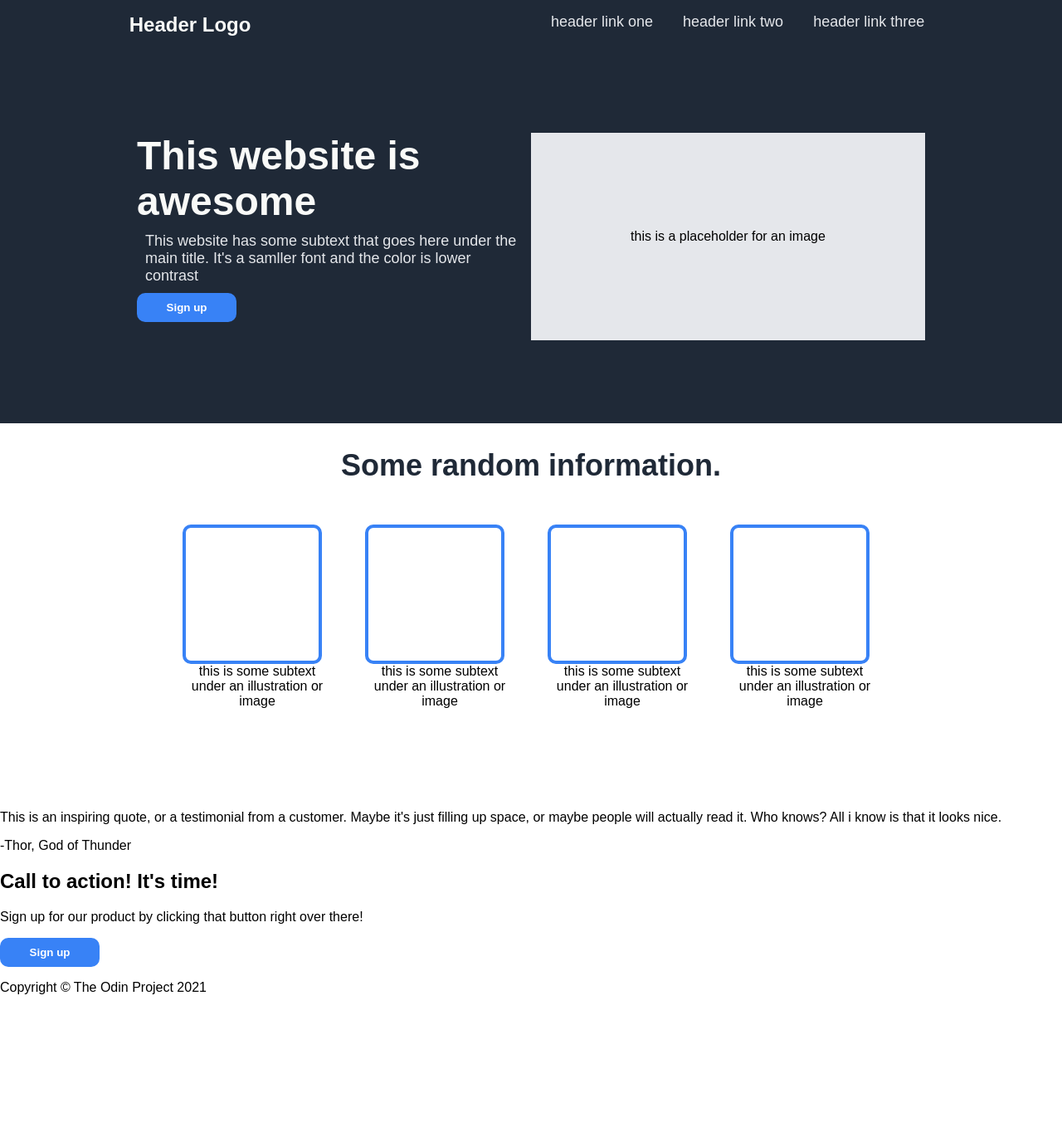
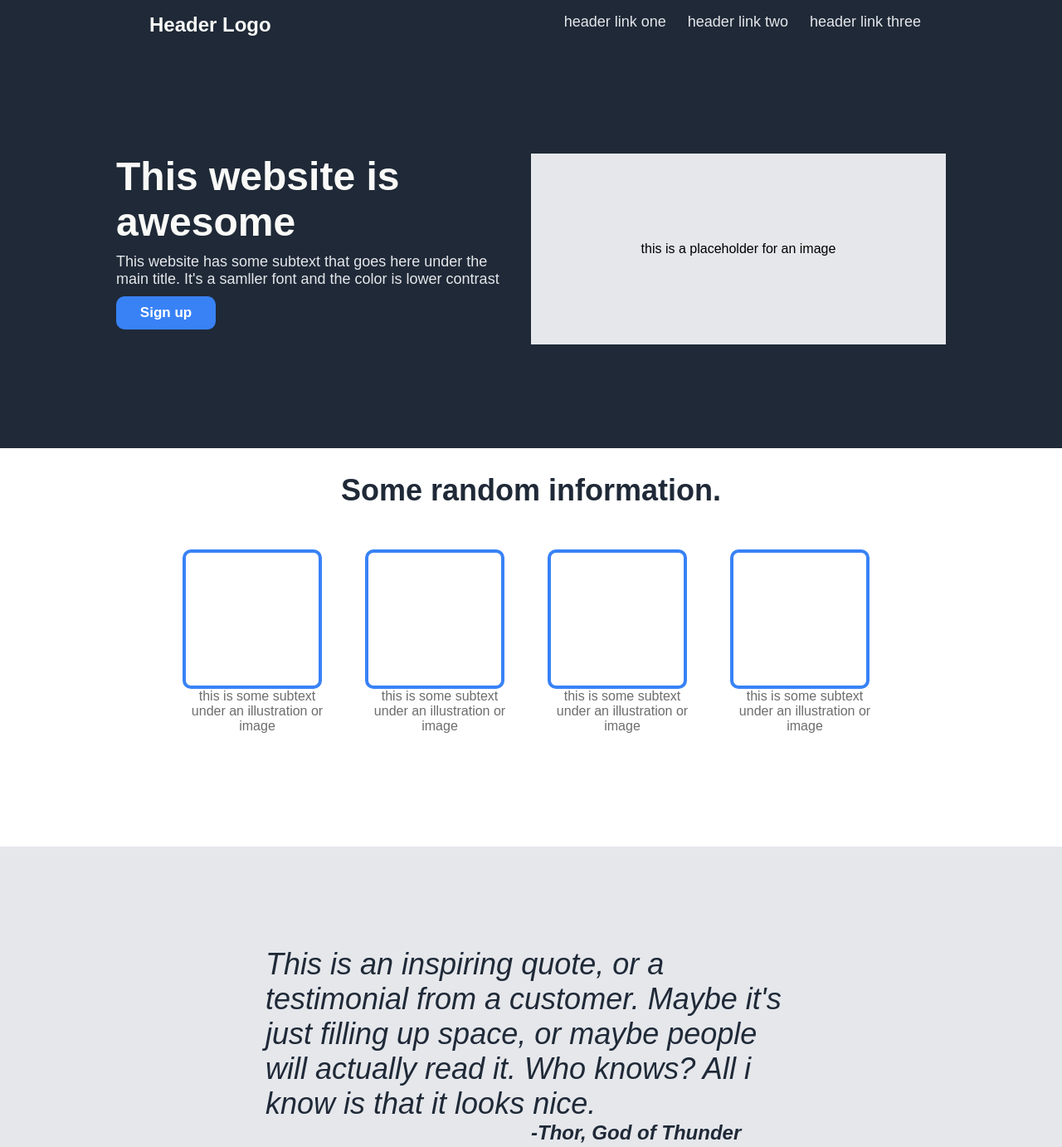
Before and after one commit to GustavoHDeveloper/landing-page, a plain HTML site: page index.html in a window 1280 px wide. Shown: the top 1382 px of the page at 83% size. Before the commit the page ends 1215 px from the top, so only its background shows below. Drawn offline with Linux system fonts and the light colour scheme.

Commit message:
Make some changes in style.css

```diff
--- a/index.html
+++ b/index.html
@@ -60,9 +60,9 @@
 
         <section id="section-three">
             <div class="secThree-content">
-                <p>This is an inspiring quote, or a testimonial from a customer. Maybe it's just filling up space, or
+                <p id="quote">This is an inspiring quote, or a testimonial from a customer. Maybe it's just filling up space, or
                     maybe people will actually read it. Who knows? All i know is that it looks nice.</p>
-                <p>-Thor, God of Thunder</p>
+                <p id="quote-author">-Thor, God of Thunder</p>
             </div>
         </section>
 
@@ -73,7 +73,7 @@
                     <p>Sign up for our product by clicking that button right over there!</p>
                 </div>
                 <div class="fourth-section-button-container">
-                    <button class="signup-button">Sign up</button>
+                    <button class="signup-button" id="last-button">Sign up</button>
                 </div>
             </div>
         </section>
--- a/style.css
+++ b/style.css
@@ -13,7 +13,10 @@ header,
     margin: 0px;
 }
 header {
-    justify-content: space-around;
+
+    justify-content: space-between;
+    padding-left: 180px;
+    padding-right: 160px;
 }
 header h1 {
     font-size: 24px;
@@ -29,7 +32,7 @@ header a,
     color: #E5E7EB;
     text-decoration: none;
     margin: 0px;
-    padding: 10px;
+    padding: 10px 10px 10px 0px;
 }
 header ul {
     list-style: none;
@@ -37,7 +40,7 @@ header ul {
 #section-one {
     justify-content: center;
     align-items: center;
-    height: 450px;
+    height: 480px;
 }
 #section-one h2 {
     font-size: 48px;
@@ -46,16 +49,21 @@ header ul {
 }
 #section-one article {
     display: flex;
-    width: 950px;
+    width: 1000px;
 }
 .secOne-content {
     width: 50%;
     justify-content: flex-start;
-    height: 250px;
+    height: 230px;
 }
 .secOne-content h2 {
     margin: 0px;
 }
+
+.secOne-content p {
+    flex: 1 1 auto;
+}
+
 .secOne-imagePlaceholder {
     display: flex;
     width: 50%;
@@ -71,11 +79,12 @@ header ul {
     border: 0px;
     width: 120px;
     font-weight: bold;
+    font-size: 17px;
 }
 
 #section-two {
     display: flex;
-    height: 450px;
+    height: 480px;
     flex-direction: column;
     align-items: center;
 }
@@ -114,4 +123,89 @@ header ul {
     margin-top: 0px;
     margin-left: 0px;
     text-align: center;
+    color: #6d6d6d;
 }
+
+#section-three {
+    display: flex;
+    height: 480px;
+    flex-direction: column;
+    align-items: center;
+    background-color: #E5E7EB;
+    align-items: center;
+    justify-content: center;
+}
+
+.secThree-content {
+    display: flex;
+    flex-direction: column;
+    justify-content: center;
+    align-items: center;
+}
+
+.secThree-content p {
+    font-size: 36px;
+    font-weight: lighter;
+    font-style: italic;
+    color: #1F2937;
+    width: 50%;
+}
+
+#quote-author {
+    align-self: flex-end;
+    margin: 0px;
+    font-size: 24px;
+    font-weight: bold;
+}
+
+#quote {
+    margin: 0px;
+}
+
+#section-four {
+    display: flex;
+    justify-content: center;
+    align-items: center;
+    height: 350px;
+}
+
+.big-button-non-clickable {
+    width: 75%;
+    background-color: #3882F6;
+    border-radius: 10px;
+    display: flex;
+    justify-content: space-around;
+    align-items: center;
+    height: 150px;
+}
+
+.big-button-non-clickable * {
+    margin: 0px;
+    color: #F9FAF8;
+}
+
+.bb-non-clickable-content {
+    display: flex;
+    flex-direction: column;
+    gap: 5px;
+}
+
+.bb-non-clickable-content p {
+    color: #dfdfdf;
+}
+
+#last-button {
+    border: 2px solid white;
+    width: 130px;
+    padding: 7px;
+}
+
+footer {
+    display: flex;
+    height: 150px;
+    background-color: #1F2937;
+    justify-content: center;
+    align-items: center;
+    color: #E5E7EB;
+    padding: 20px;
+}
```
